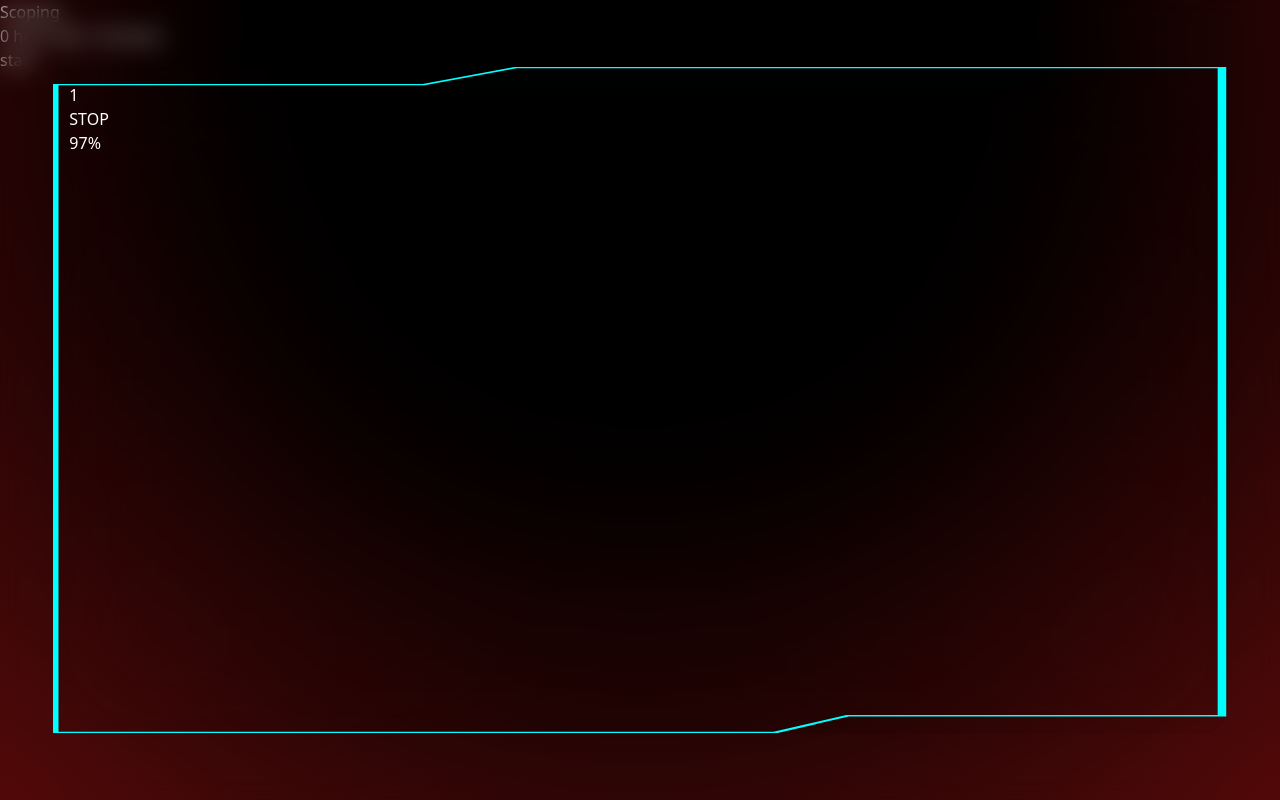
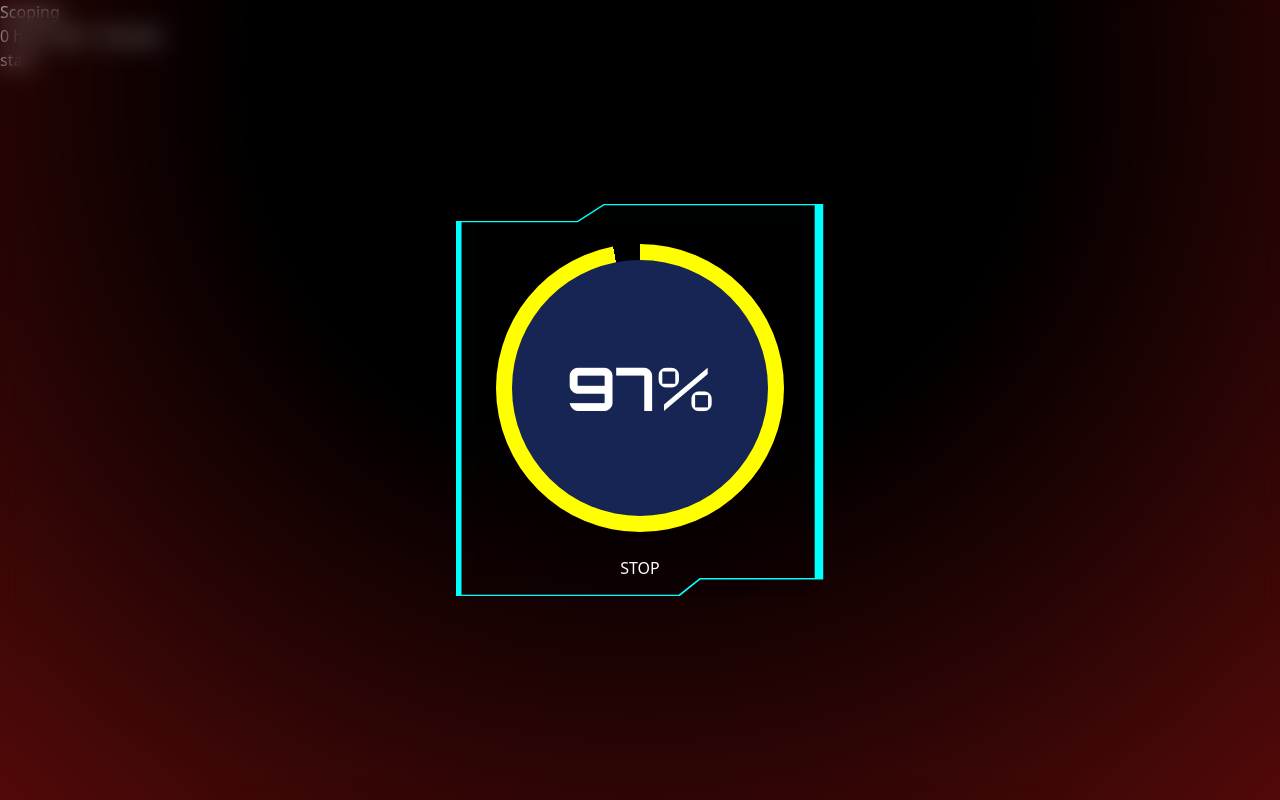
Before and after one commit to Scapy47/Spark, a React (Vite) app: page / in a window 1280 px wide. Both pictures are taken after a click on the button "start". Built offline with nearby package versions, Linux system fonts and the light colour scheme.

Commit message:
done for today all main things are done just improvemets and it will be ready to use

```diff
--- a/capacitor.config.json
+++ b/capacitor.config.json
@@ -1,9 +1,5 @@
 {
   "appId": "com.spark.app",
   "appName": "spark",
-  "webDir": "dist",
-  "server": {
-    "url": "http://192.168.29.47:5173",
-    "cleartext": true
-  }
+  "webDir": "dist"
 }
--- a/package.json
+++ b/package.json
@@ -8,11 +8,12 @@
     "build": "vite build",
     "lint": "eslint . --ext js,jsx --report-unused-disable-directives --max-warnings 0",
     "preview": "vite preview",
-    "sync" : "cap sync"
+    "sync": "cap sync"
   },
   "dependencies": {
     "@capacitor/android": "^6.1.1",
     "@capacitor/core": "^6.1.1",
+    "@capacitor/status-bar": "^6.0.1",
     "react": "^18.2.0",
     "react-dom": "^18.2.0"
   },
--- a/src/components/Sequence.jsx
+++ b/src/components/Sequence.jsx
@@ -48,12 +48,22 @@ const Sequence = () => {
         setShowModal(true)
     }
 
+    const percentage = Math.round(time / totolTime.current * 100)
+
     return (
         <section className=''>
-            <Modal className="w-11/12 h-5/6" open={showModal} func={setShowModal}>
-                <h1>{Math.round(time / 60)}</h1>
-                <button onClick={() => play ? setPlay(false) : setPlay(true)}>STOP</button>
-                <p>{Math.round(time / totolTime.current * 100)}%</p>
+            <Modal className="w-fit h-fit" open={showModal} func={setShowModal}>
+                <div className="grid place-items-center">
+                    <div id='redial_progress' className='rounded-full w-72 h-72 grid place-items-center m-6'
+                        style={{ background: `conic-gradient(yellow ${percentage}%, 0, transparent)` }}>
+                        <div className="rounded-full w-64 h-64 grid place-items-center bg-blue-950">
+                            <div className='flex flex-col place-items-center'>
+                                <p className='font-bold text-6xl flex items-center font-Orbitron'>{percentage}<p className="font-thin">%</p></p>
+                            </div>
+                        </div>
+                    </div>
+                    <button onClick={() => play ? setPlay(false) : setPlay(true)}>STOP</button>
+                </div>
             </Modal>
             {
                 study.map((e) => {
@@ -65,8 +75,8 @@ const Sequence = () => {
                                     e.time.hours === 0 ?
                                         <p className=''>
                                             {e.time.min} minutes
-                                        </p>
-                                        : <p className=''>
+                                        </p> :
+                                        <p className=''>
                                             {e.time.hour} hour and {e.time.min} minutes
                                         </p>
                                 }
```
Also changed, not shown: 3 other files (tests, documents, lock files or other folders).
